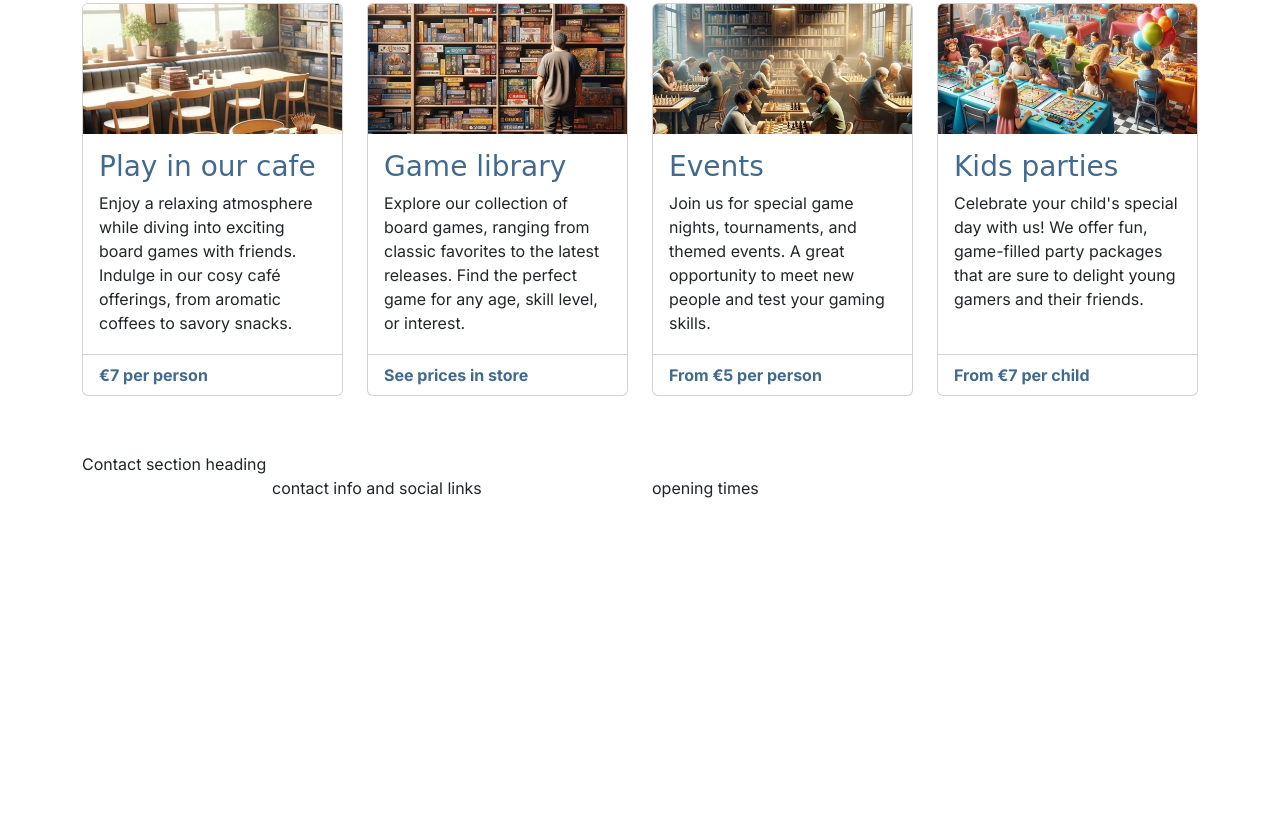
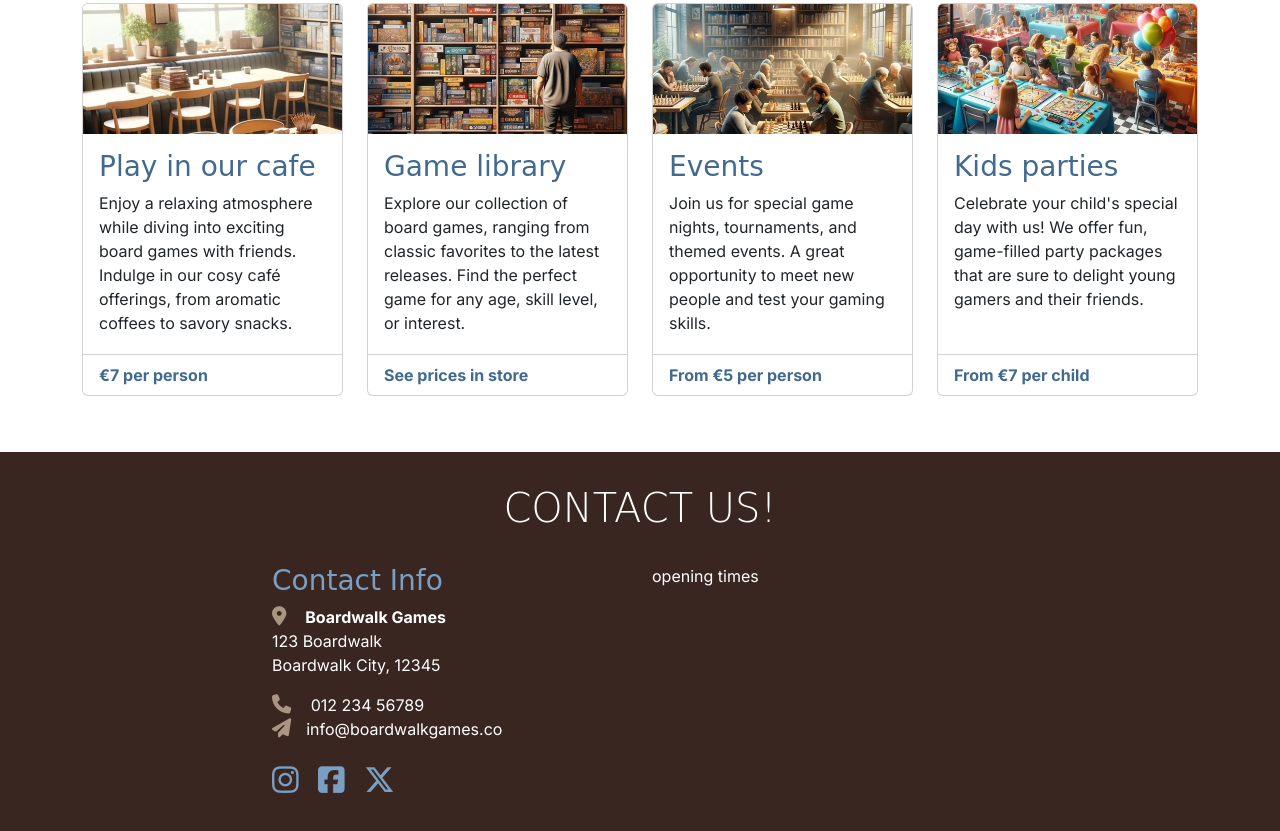
Before and after one commit to lbwright22ci/boardwalk-games, a plain HTML site: page index.html in a window 1280 px wide. Shown: the part 656-1487 px from the top of the page. Before the commit the page ends 1156 px from the top, so only its background shows below. Drawn offline with nearby package versions, Linux system fonts and the light colour scheme; a web font is replaced by a local one.

Commit message:
add contact information and social info to the footer

```diff
--- a/assets/css/style.css
+++ b/assets/css/style.css
@@ -74,6 +74,31 @@
     border:none;
 }
 
+/*Footer*/
+#contact{
+    background-color: var(--primary-color);
+    color:white;
+    padding-bottom: 3rem;
+}
+#contact h2{
+    color: white;
+}
+#contact .sub-heading-color{
+    color: var(--light-highlight-color);
+}
+#contact i{
+    color:var(--secondary-color);
+    font-size: 1.2rem;
+    margin-right: 15px;
+    transition: color 0.3s ease-in-out;
+}
+#contact .social-links i{
+    color:var(--light-highlight-color);
+    font-size: 1.9rem;
+}
+#contact .social-links i:hover{
+    color:var(--secondary-color);
+}
 /*Media Queries*/
 
 /*medium screens: tablets (768px and above)*/
@@ -114,15 +139,3 @@
     border:2px solid white;
     background-color: lightgrey;
 } */
-
-header{
-    /* background-color: red; */
-}
-
-main{
-    /* background-color: blue; */
-}
-
-footer{
-    /* background-color: yellow; */
-}
--- a/index.html
+++ b/index.html
@@ -269,13 +269,54 @@
 
     <!--footer/contact section-->
     <!-- mt-auto added to push the footer to the bottom of the page-->
-    <footer class="mt-auto">
-      <div class="container">
+    <footer id="contact" class="mt-auto">
+      <div class="container section">
         <div class="row justify-content-center">
-          <div class="col-12">Contact section heading</div>
+          <div class="col-12 text-center">
+            <h2 class="display-6">Contact Us!</h2>
+          </div>
           <!--contact info-->
           <div class="col-12 col-md-6 col-xl-4">
-            contact info and social links
+            <h3 class="sub-heading-color">Contact Info</h3>
+            <address>
+              <strong
+                ><i class="fa-solid fa-location-dot"></i> Boardwalk
+                Games</strong
+              ><br />
+              123 Boardwalk <br />
+              Boardwalk City, 12345 <br />
+            </address>
+            <p>
+              <i class="fa-solid fa-phone"></i> 012 234 56789<br />
+              <i class="fa-solid fa-paper-plane"></i>info@boardwalkgames.co
+            </p>
+            <div class="social-links mt-4">
+              <a
+                href="https://www.instagram.com/"
+                target="_blank"
+                rel="noopener"
+                aria-label="Visit our Instagram page (opens in a new tab)"
+              >
+                <i class="fa-brands fa-instagram"></i
+              ></a>
+                <a
+                href="https://www.facebook.com/"
+                target="_blank"
+                rel="noopener"
+                aria-label="Visit our Facebook page (opens in a new tab)"
+              >
+                <i class="fa-brands fa-square-facebook"></i
+              ></a>
+              <a
+                href="https://www.twitter.com/"
+                target="_blank"
+                rel="noopener"
+                aria-label="Visit our Twitter page (opens in a new tab)"
+              >
+                <i class="fa-brands fa-x-twitter"></i
+              ></a>
+
+            </div>
           </div>
           <!--opening times-->
           <div class="col-12 col-md-6 col-xl-4">opening times</div>
```
